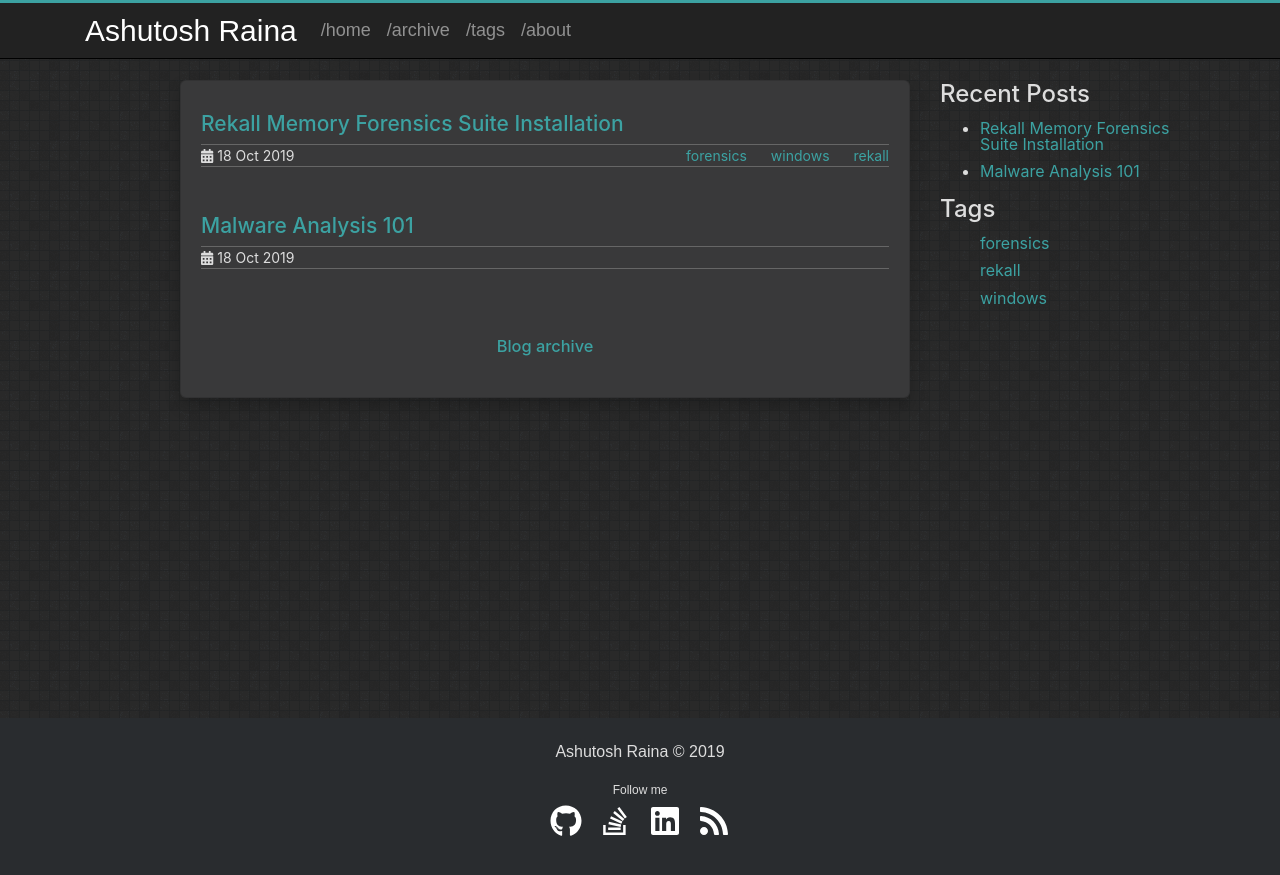
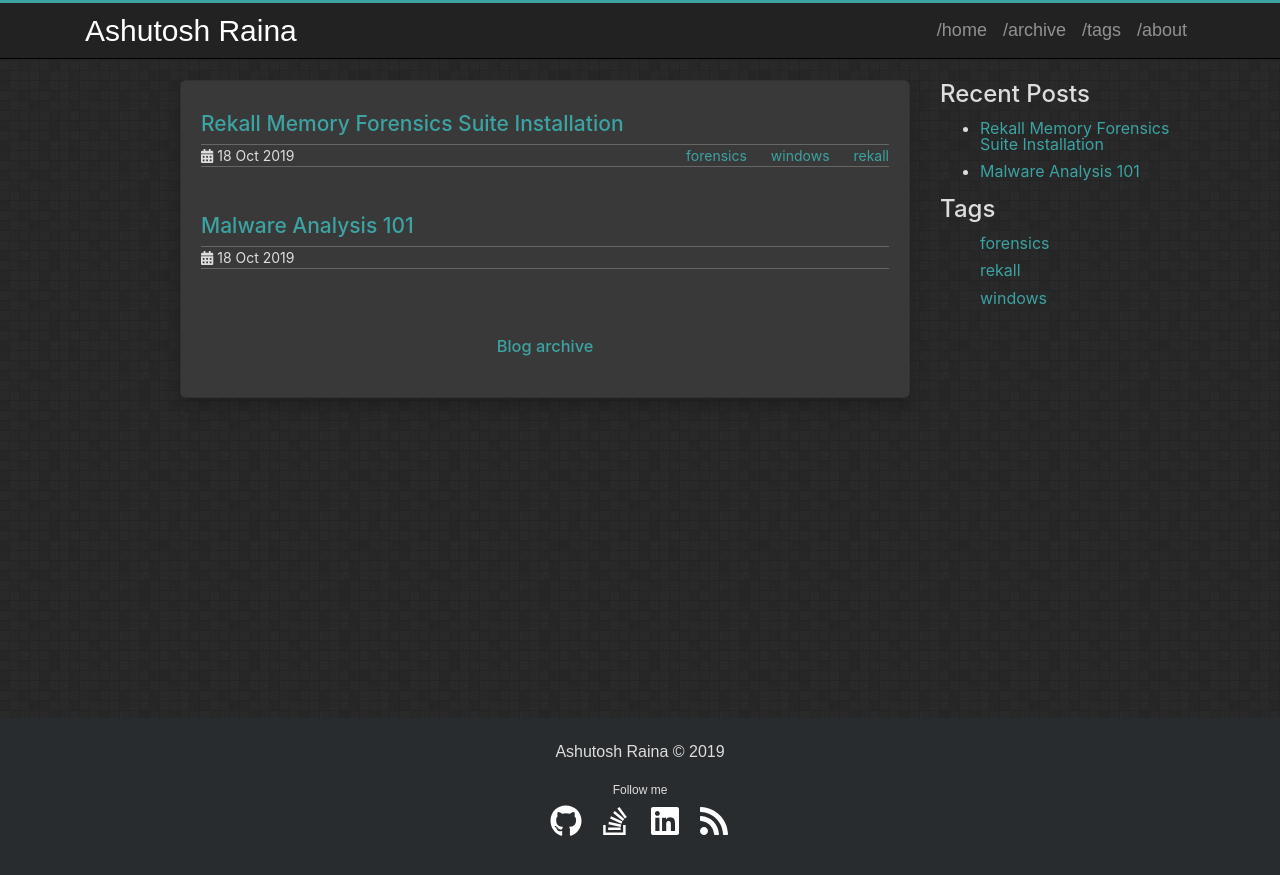
Before and after one commit to rainaashutosh/rainaashutosh.github.io, a Jekyll site: the page built from index.html, in a window 1280 px wide. Shown: the top 875 px of the page. Built offline with Jekyll 4.4.1, drawn with Linux system fonts in a browser that asks for light colours.

Commit message:
#0003 ARGHH

```diff
--- a/assets/css/theme.scss
+++ b/assets/css/theme.scss
@@ -271,7 +271,7 @@ nav {
     color: #777;
   }
   .navbar-nav {
-    margin-left: 0;
+    margin-left: auto;
   }
   .navbar.shrink {
     min-height: 15px !important;
```
